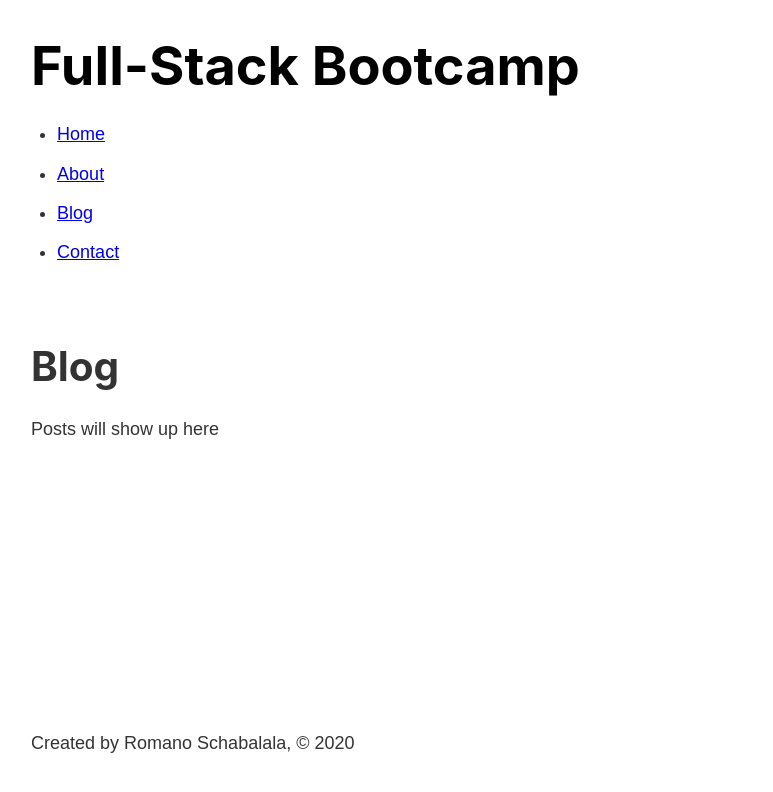
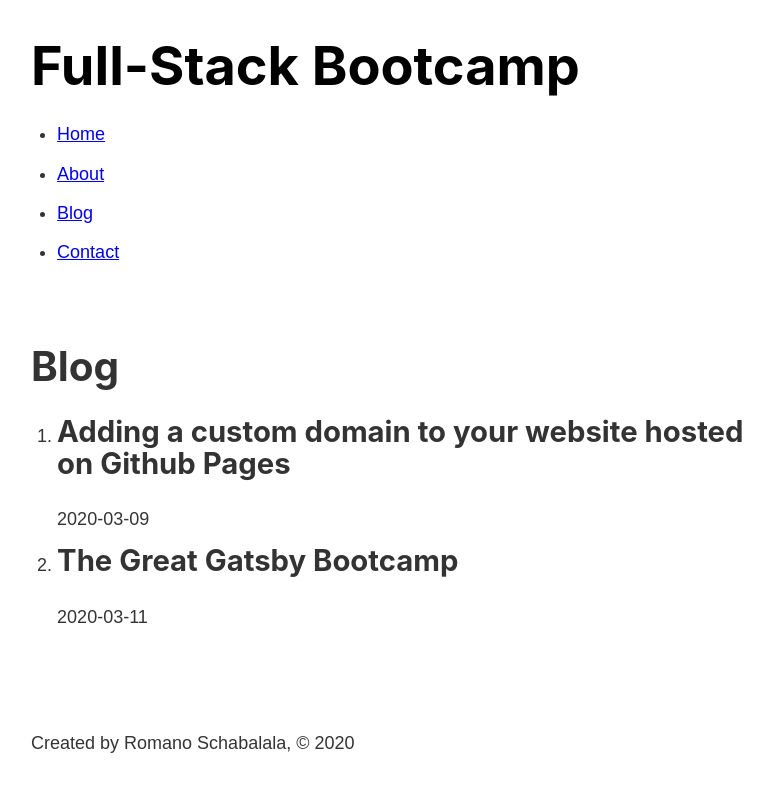
Before and after one commit to Mrschabs/my_gatsby_site, a Gatsby site: page /blog in a window 1280 px wide. Shown: the whole page, without its empty margins (252-1025 px from the left). Built offline with nearby package versions, Linux system fonts and the light colour scheme; Gatsby itself is replaced by a stand-in of ours.

Commit message:
Working with Markdown Posts

```diff
--- a/gatsby-config.js
+++ b/gatsby-config.js
@@ -17,6 +17,7 @@
         name: 'src',
         path: `${__dirname}/src/`
       }
-    }
+    },
+    'gatsby-transformer-remark'
   ]
 }
--- a/package.json
+++ b/package.json
@@ -17,6 +17,7 @@
     "gatsby": "^2.19.7",
     "gatsby-plugin-sass": "^2.1.29",
     "gatsby-source-filesystem": "^2.0.28",
+    "gatsby-transformer-remark": "^2.6.57",
     "node-sass": "^4.13.1",
     "react": "^16.12.0",
     "react-dom": "^16.12.0"
--- a/src/pages/blog.js
+++ b/src/pages/blog.js
@@ -1,12 +1,38 @@
 import React from 'react'
+import { graphql, useStaticQuery } from 'gatsby'
 
 import Layout from '../components/layout'
 
 const BlogPage = () => {
+    const data = useStaticQuery(graphql`
+        query {
+            allMarkdownRemark {
+                edges {
+                    node {
+                        frontmatter {
+                            title
+                            date
+                        }
+                    }
+                }
+            }
+        }
+    `)
+
+
     return (
         <Layout>
             <h1>Blog</h1>
-            <p>Posts will show up here</p>
+            <ol>
+                {data.allMarkdownRemark.edges.map((edge) => {
+                    return (
+                        <li>
+                            <h2>{edge.node.frontmatter.title}</h2>
+                            <p>{edge.node.frontmatter.date}</p>
+                        </li>
+                    )
+                })}
+            </ol>
         </Layout>
 
     )
```
Also changed, not shown: 1 other file.
